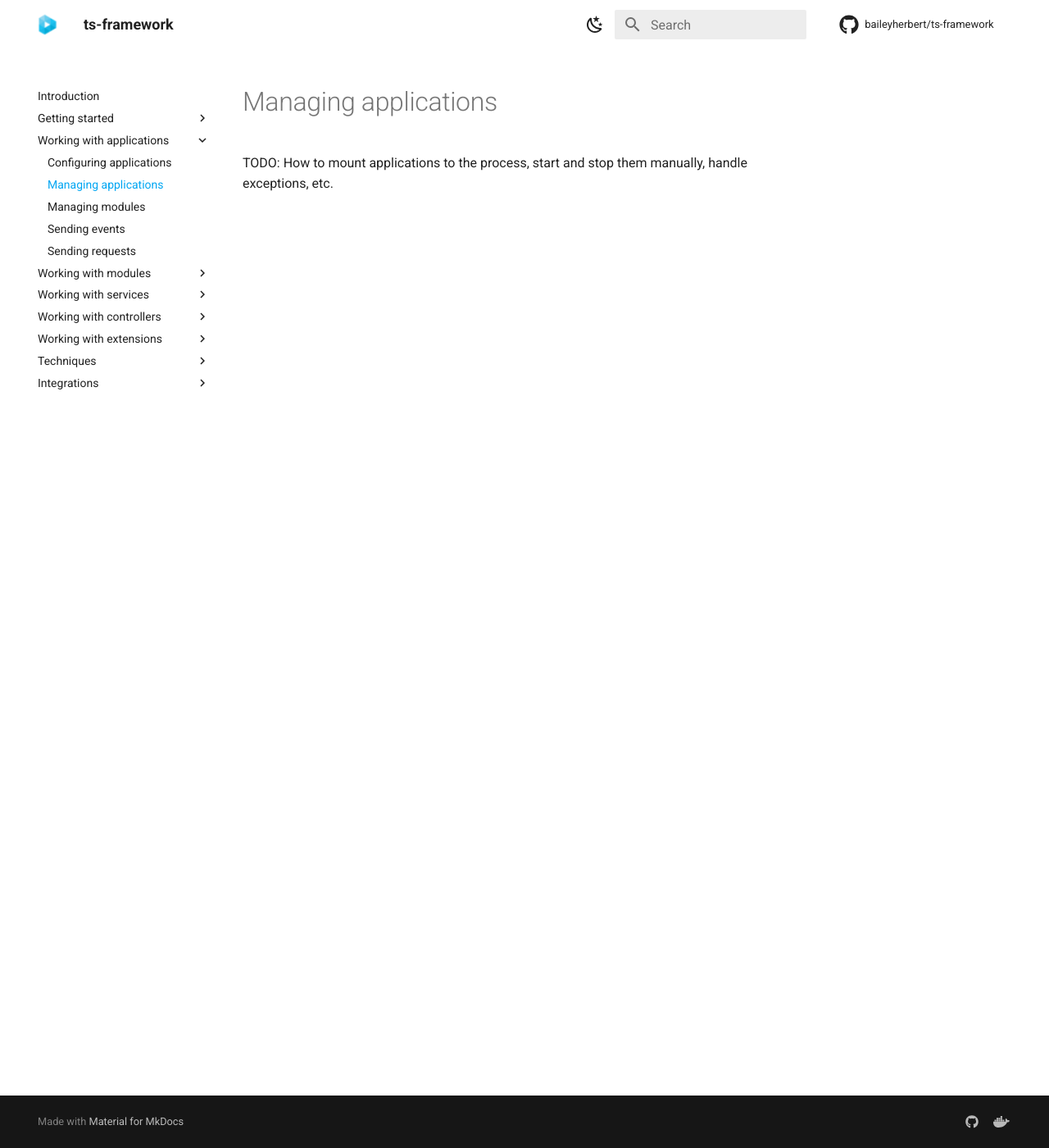
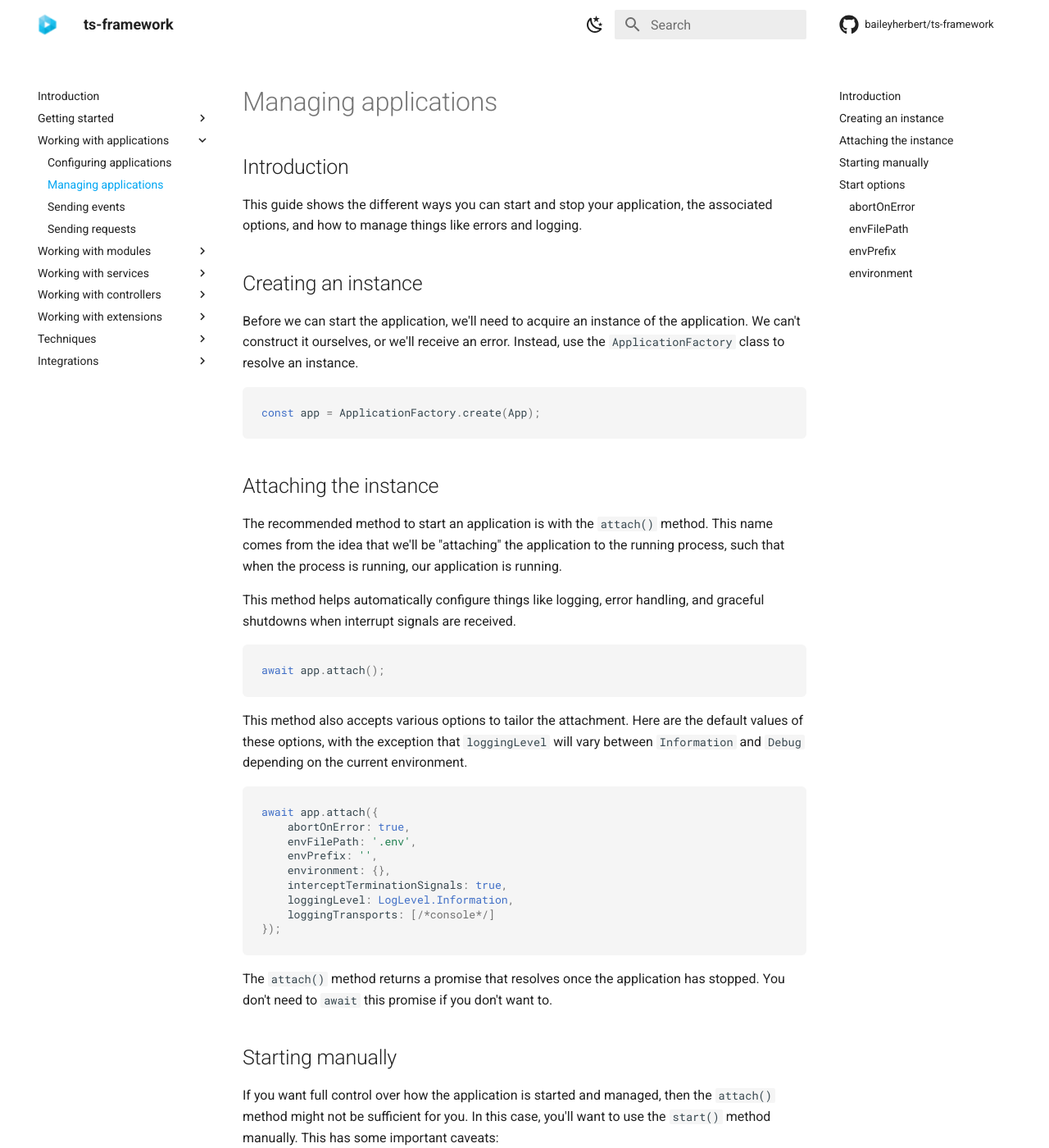
Before and after one commit to ts-framework/framework, an MkDocs documentation site: the page built from docs/applications/managing-applications.md, in a window 1280 px wide and 1400 px high. Shown: the whole window at 82% size. Built offline with MkDocs 1.6.1 and Material for MkDocs 9.7.7, drawn with Linux system fonts in a browser that asks for light colours; the version menu is left out; some of the changed text lies outside the part shown.

Commit message:
Add docs for applications

````diff
--- a/docs/applications/managing-applications.md
+++ b/docs/applications/managing-applications.md
@@ -1,3 +1,101 @@
 # Managing applications
 
-TODO: How to mount applications to the process, start and stop them manually, handle exceptions, etc.
+## Introduction
+
+This guide shows the different ways you can start and stop your application, the associated options, and how to manage
+things like errors and logging.
+
+## Creating an instance
+
+Before we can start the application, we'll need to acquire an instance of the application. We can't construct it
+ourselves, or we'll receive an error. Instead, use the `ApplicationFactory` class to resolve an instance.
+
+```ts
+const app = ApplicationFactory.create(App);
+```
+
+## Attaching the instance
+
+The recommended method to start an application is with the `attach()` method. This name comes from the idea that we'll
+be "attaching" the application to the running process, such that when the process is running, our application is
+running.
+
+This method helps automatically configure things like logging, error handling, and graceful shutdowns when interrupt
+signals are received.
+
+```ts
+await app.attach();
+```
+
+This method also accepts various options to tailor the attachment. Here are the default values of these options, with
+the exception that `loggingLevel` will vary between `Information` and `Debug` depending on the current environment.
+
+```ts
+await app.attach({
+	abortOnError: true,
+	envFilePath: '.env',
+	envPrefix: '',
+	environment: {},
+	interceptTerminationSignals: true,
+	loggingLevel: LogLevel.Information,
+	loggingTransports: [/*console*/]
+});
+```
+
+The `attach()` method returns a promise that resolves once the application has stopped. You don't need to `await` this
+promise if you don't want to.
+
+## Starting manually
+
+If you want full control over how the application is started and managed, then the `attach()` method might not be
+sufficient for you. In this case, you'll want to use the `start()` method manually. This has some important caveats:
+
+- No transports will be attached to the logger
+- No graceful shutdown hooks will be implemented
+
+To see log output, you will need to attach at least one logger transport.
+
+```ts
+const transport = new ConsoleTransport();
+transport.attach(app.logger);
+```
+
+To start the application manually, use the `start()` method. A promise will be returned that resolves once the
+application has shut down, or rejects with a critical error.
+
+```ts
+await app.start();
+```
+
+You should then implement logic to call and wait for the `stop()` method before the process shuts down, otherwise data
+loss may occur.
+
+```ts
+await app.stop();
+```
+
+## Start options
+
+### `#!ts abortOnError?: boolean = true` { data-toc-label="abortOnError", id="property:abortOnError" }
+
+> Sets whether to terminate the process with an erroneous exit code if an unhandled fatal error is encountered within
+> the application. Otherwise the `start()` or `attach()` methods will reject with the error.
+
+### `#!ts envFilePath?: string = '.env'` { data-toc-label="envFilePath", id="property:envFilePath" }
+
+> Sets the name or path of the `.env` file to use for configuration. This file does not need to exist, as the
+> environment will also be loaded from the process. Set this option to `false` to disable the file entirely.
+
+### `#!ts envPrefix?: string = ''` { data-toc-label="envPrefix", id="property:envPrefix" }
+
+> Sets the prefix to use for environment variables in this application. The names of the variables will not change from
+> the application's perspective, but must contain the prefix in the `.env` file and process environment to be
+> recognized.
+>
+> This is ideal when running multiple applications simultaneously in the same process, in order to isolate their
+> configurations.
+
+### `#!ts environment?: Record<string, any> = {}` { data-toc-label="environment", id="property:environment" }
+
+> Sets custom environment variables in the application. The variables defined here will override any variables loaded
+> from the working environment or `.env` file.
--- a/mkdocs.yml
+++ b/mkdocs.yml
@@ -66,7 +66,6 @@ nav:
   - Working with applications:
     - Configuring applications: applications/configuring-applications.md
     - Managing applications: applications/managing-applications.md
-    - Managing modules: applications/managing-modules.md
     - Sending events: applications/sending-events.md
     - Sending requests: applications/sending-requests.md
   - Working with modules:
````
Also changed, not shown: docs/applications/configuring-applications.md (+47 -1 lines), docs/applications/managing-modules.md (deleted, +0 -4 lines), docs/applications/sending-events.md (+13 -1 lines), docs/applications/sending-requests.md (+13 -1 lines).
